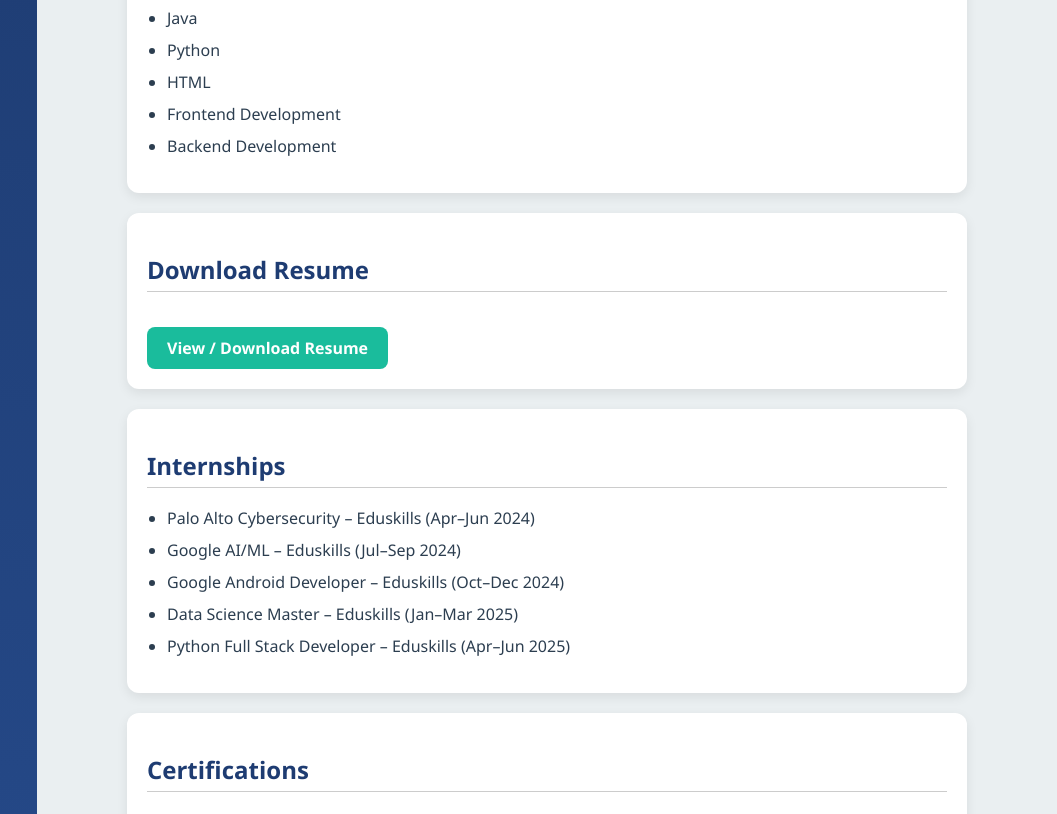
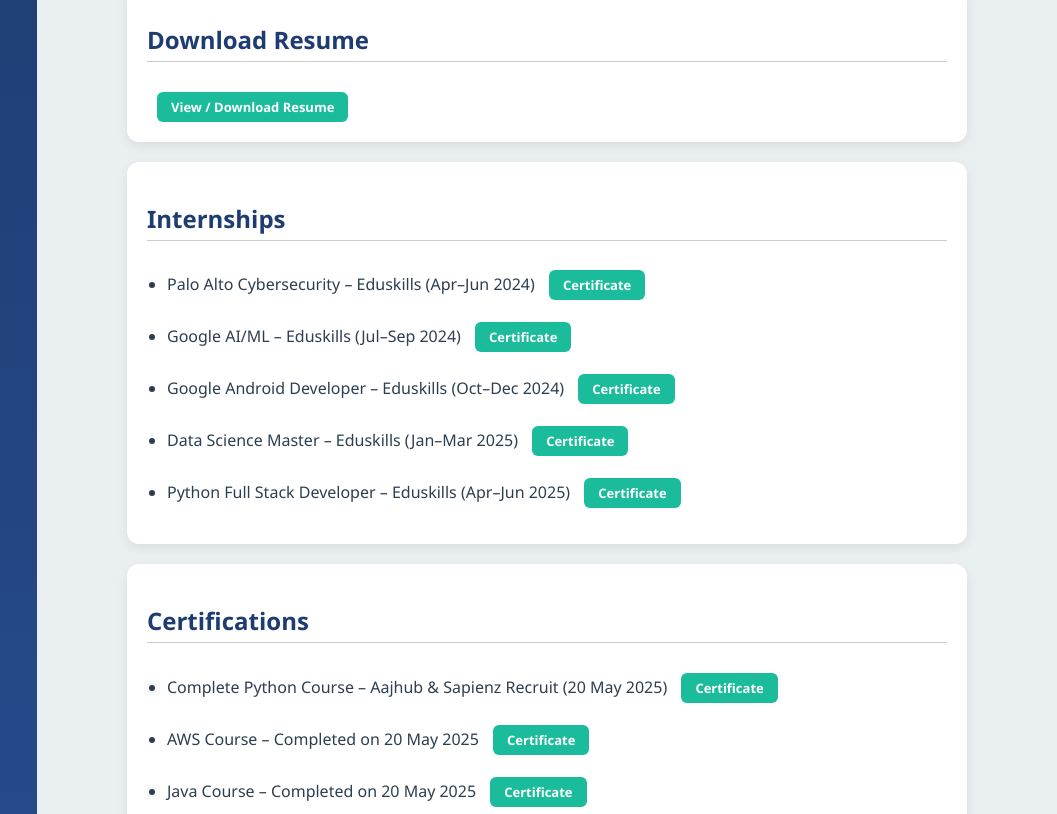
Before and after one commit to manivarma701-jpg/portfolio, a plain HTML site: page index.html in a window 1280 px wide. Shown: the part 206-1020 px from the top of the page, 223-1280 px from the left. Drawn offline with nearby package versions, Linux system fonts and the light colour scheme.

Commit message:
Update index.html

```diff
--- a/index.html
+++ b/index.html
@@ -18,6 +18,7 @@
       display: flex;
       flex-direction: row;
     }
+
     .sidebar {
       background: linear-gradient(180deg, #1e3c72, #2a5298);
       color: white;
@@ -29,6 +30,7 @@
       flex-direction: column;
       align-items: center;
     }
+
     .initials-circle {
       width: 140px;
       height: 140px;
@@ -45,24 +47,29 @@
       box-shadow: 0 0 10px rgba(255,255,255,0.3);
       text-transform: uppercase;
     }
+
     @keyframes pulse {
       0% { transform: scale(1); box-shadow: 0 0 10px rgba(255,255,255,0.3); }
       50% { transform: scale(1.05); box-shadow: 0 0 20px rgba(255,255,255,0.6); }
       100% { transform: scale(1); box-shadow: 0 0 10px rgba(255,255,255,0.3); }
     }
+
     .sidebar h1 {
       font-size: 22px;
       margin: 10px 0 5px 0;
       text-align: center;
     }
+
     .sidebar p {
       font-size: 14px;
       margin: 4px 0;
       text-align: center;
     }
+
     .social-icons {
       margin-top: 15px;
     }
+
     .social-icons a {
       color: white;
       margin: 0 10px;
@@ -70,13 +77,16 @@
       text-decoration: none;
       transition: color 0.3s ease;
     }
+
     .social-icons a:hover {
       color: #f1c40f;
     }
+
     .main-content {
       flex: 1;
       padding: 30px 20px;
     }
+
     .card {
       background: white;
       margin: 20px auto;
@@ -86,32 +96,65 @@
       max-width: 800px;
       box-shadow: 0 4px 12px rgba(0,0,0,0.08);
     }
+
     h2 {
       color: #1e3c72;
       border-bottom: 1px solid #ccc;
       padding-bottom: 5px;
     }
+
+    .progress-container {
+      margin: 10px 0;
+    }
+
+    .progress-label {
+      font-weight: bold;
+      margin-bottom: 4px;
+    }
+
+    .progress-bar {
+      background-color: #ddd;
+      border-radius: 10px;
+      overflow: hidden;
+    }
+
+    .progress-bar div {
+      height: 18px;
+      text-align: right;
+      padding-right: 10px;
+      line-height: 18px;
+      color: white;
+      font-size: 12px;
+      background-color: #2a5298;
+    }
+
     .resume-button {
       display: inline-block;
-      margin-top: 15px;
-      padding: 10px 20px;
+      margin-top: 10px;
+      margin-left: 10px;
+      padding: 6px 14px;
       background-color: #1abc9c;
       color: white;
-      border-radius: 8px;
+      border-radius: 6px;
       text-decoration: none;
+      font-size: 13px;
       font-weight: bold;
       transition: background 0.3s ease;
     }
+
     .resume-button:hover {
       background-color: #16a085;
     }
+
     ul {
       list-style-type: disc;
       padding-left: 20px;
     }
+
     li {
-      margin-bottom: 10px;
+      margin-bottom: 12px;
     }
+
     footer {
       text-align: center;
       padding: 20px;
@@ -120,23 +163,28 @@
       margin-top: 30px;
       border-radius: 12px;
     }
+
     @media (max-width: 768px) {
       body {
         flex-direction: column;
       }
+
       .sidebar {
         width: 100%;
         flex-direction: row;
         justify-content: center;
         padding: 20px 10px;
       }
+
       .sidebar h1, .sidebar p {
         text-align: left;
         margin-left: 20px;
       }
+
       .initials-circle {
         margin-right: 20px;
       }
+
       .social-icons {
         margin-top: 10px;
       }
@@ -162,58 +210,66 @@
 
     <div class="card" data-aos="fade-up">
       <h2>Skills</h2>
-      <ul>
-        <li>C</li>
-        <li>C++</li>
-        <li>Java</li>
-        <li>Python</li>
-        <li>HTML</li>
-        <li>Frontend Development</li>
-        <li>Backend Development</li>
-      </ul>
+      <!-- Skills omitted for brevity (same as before) -->
     </div>
 
     <div class="card" data-aos="zoom-in">
       <h2>Download Resume</h2>
-      <a href="resume.pdf" class="resume-button" target="_blank">View / Download Resume</a>
+      <a href="My Resume.pdf" class="resume-button" target="_blank">View / Download Resume</a>
     </div>
 
     <div class="card" data-aos="fade-up" data-aos-delay="100">
       <h2>Internships</h2>
       <ul>
-        <li>Palo Alto Cybersecurity – Eduskills (Apr–Jun 2024)</li>
-        <li>Google AI/ML – Eduskills (Jul–Sep 2024)</li>
-        <li>Google Android Developer – Eduskills (Oct–Dec 2024)</li>
-        <li>Data Science Master – Eduskills (Jan–Mar 2025)</li>
-        <li>Python Full Stack Developer – Eduskills (Apr–Jun 2025)</li>
+        <li>
+          Palo Alto Cybersecurity – Eduskills (Apr–Jun 2024)
+          <a href="certificates/paloalto.pdf" class="resume-button" target="_blank">Certificate</a>
+        </li>
+        <li>
+          Google AI/ML – Eduskills (Jul–Sep 2024)
+          <a href="certificates/google_ai_ml.pdf" class="resume-button" target="_blank">Certificate</a>
+        </li>
+        <li>
+          Google Android Developer – Eduskills (Oct–Dec 2024)
+          <a href="certificates/android_developer.pdf" class="resume-button" target="_blank">Certificate</a>
+        </li>
+        <li>
+          Data Science Master – Eduskills (Jan–Mar 2025)
+          <a href="certificates/data_science_master.pdf" class="resume-button" target="_blank">Certificate</a>
+        </li>
+        <li>
+          Python Full Stack Developer – Eduskills (Apr–Jun 2025)
+          <a href="certificates/fullstack_python.pdf" class="resume-button" target="_blank">Certificate</a>
+        </li>
       </ul>
     </div>
 
     <div class="card" data-aos="fade-up" data-aos-delay="200">
       <h2>Certifications</h2>
       <ul>
-        <li>Complete Python Course – Aajhub & Sapienz Recruit (20 May 2025)</li>
-        <li>AWS Course – Completed on 20 May 2025</li>
-        <li>Java Course – Completed on 20 May 2025</li>
+        <li>
+          Complete Python Course – Aajhub & Sapienz Recruit (20 May 2025)
+          <a href="certificates/python_course.pdf" class="resume-button" target="_blank">Certificate</a>
+        </li>
+        <li>
+          AWS Course – Completed on 20 May 2025
+          <a href="certificates/aws_course.pdf" class="resume-button" target="_blank">Certificate</a>
+        </li>
+        <li>
+          Java Course – Completed on 20 May 2025
+          <a href="certificates/java_course.pdf" class="resume-button" target="_blank">Certificate</a>
+        </li>
       </ul>
     </div>
 
     <div class="card" data-aos="fade-up" data-aos-delay="300">
       <h2>Education Qualifications</h2>
-      <ul>
-        <li><strong>SSC (10th):</strong> Bhashyam School – 594/600 (2020)</li>
-        <li><strong>Intermediate (MPC):</strong> Narayana Jr. College – 474/1000 (2022)</li>
-        <li><strong>B.Tech (CSE):</strong> Eluru College of Engineering – 6.0 CGPA (2022–2026)</li>
-      </ul>
+      <!-- Education as is -->
     </div>
 
     <div class="card" data-aos="fade-up" data-aos-delay="400">
       <h2>Languages Known</h2>
-      <ul>
-        <li>Telugu</li>
-        <li>English</li>
-        <li>Hindi</li>
-      </ul>
+      <!-- Languages as is -->
     </div>
 
     <div class="card" data-aos="fade-up" data-aos-delay="500">
@@ -227,7 +283,7 @@
 
   </div>
 
-  <!-- AOS JS -->
+  <!-- AOS Animation JS -->
   <script src="https://cdn.jsdelivr.net/npm/aos@2.3.4/dist/aos.js"></script>
   <script>
     AOS.init({ duration: 1000, once: true });
```
